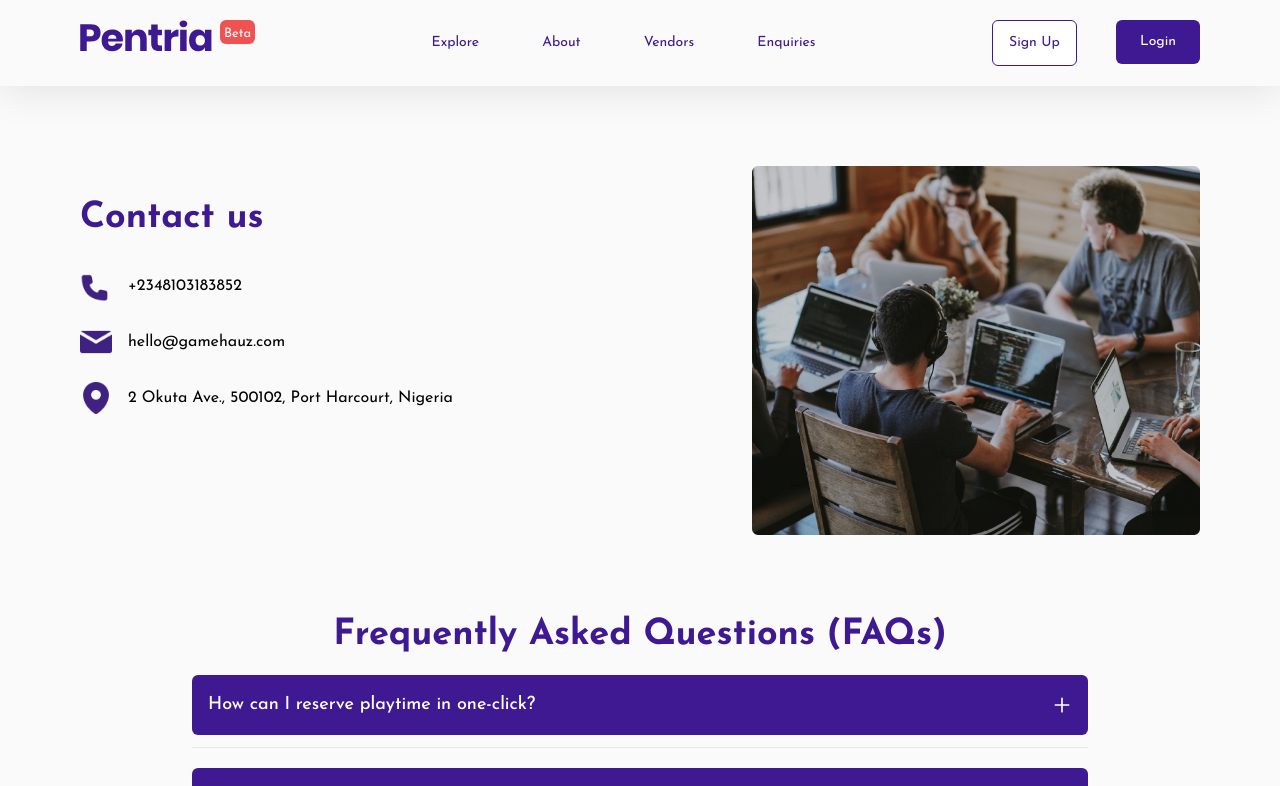
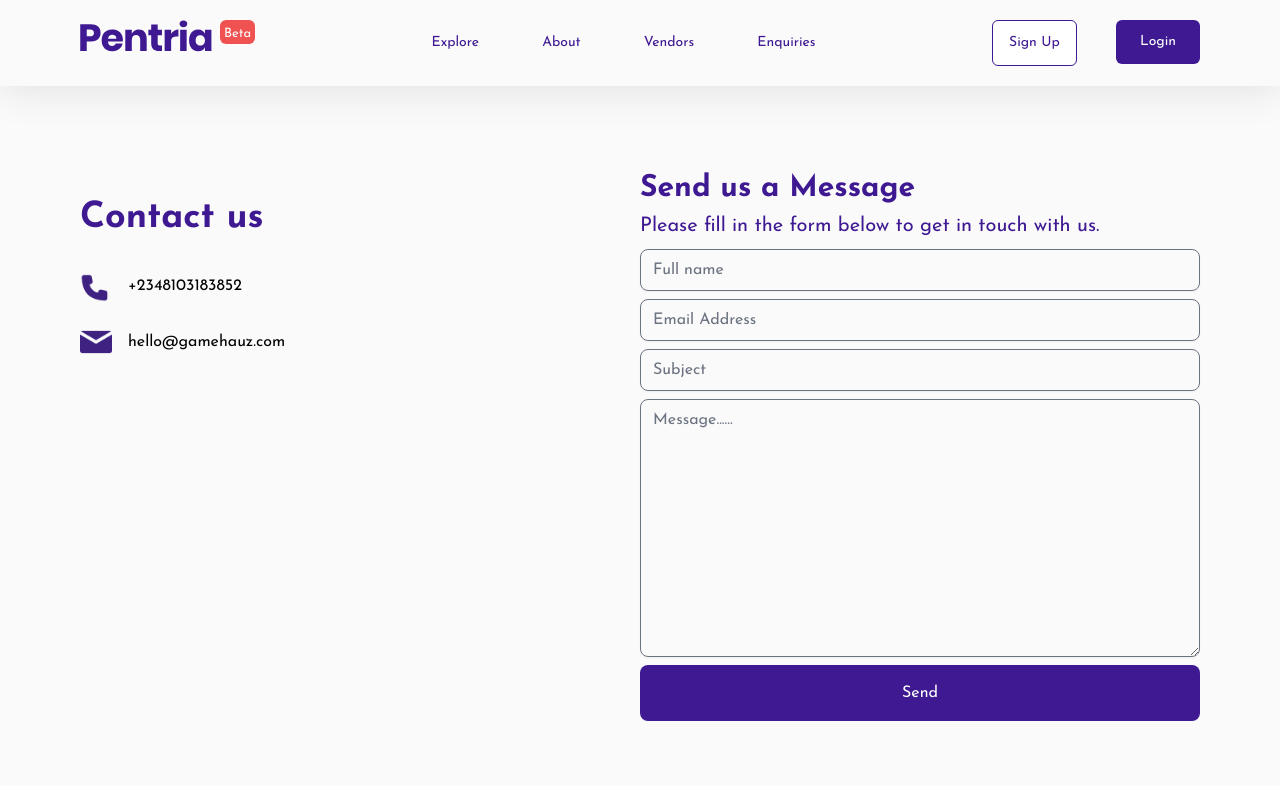
Before and after one commit to Gamehuz/pentria-web, a Next.js app: page /enquiries in a window 1280 px wide. Shown: the top 786 px of the page. Built offline with nearby package versions, Linux system fonts and the light colour scheme; no server answers; what cookies-next, next-redux-wrapper, react-facebook would draw is missing.

Commit message:
Send message

```diff
--- a/pages/about.tsx
+++ b/pages/about.tsx
@@ -52,6 +52,11 @@ const about = () => {
             </div>
             <div className='lg:w-[20%]  w-[40%] text-center'>
               <img className='h-32 w-32 m-auto' src="https://cdn-icons-png.flaticon.com/512/1946/1946429.png" alt="" />
+              <h3 className='font-bold mt-4 text-xl'>AGI, Mayflowers K</h3>
+              <p className='text-sm'>CFO</p>
+            </div>
+            <div className='lg:w-[20%]  w-[40%] text-center'>
+              <img className='h-32 w-32 m-auto' src="https://cdn-icons-png.flaticon.com/512/1946/1946429.png" alt="" />
               <h3 className='font-bold mt-4 text-xl'>Kingsley Sunday</h3>
               <p className='text-sm'>Product designer</p>
             </div>
--- a/pages/enquiries.tsx
+++ b/pages/enquiries.tsx
@@ -1,12 +1,13 @@
 import FaqsCard from '@/components/FaqsCard';
 import FrontLayout from '@/layout/FrontLayout';
-import React from 'react';
+import { useState } from 'react';
+import { message } from 'antd';
 type FaqType = {
   q: string;
   a: string;
 }[];
 
-const enquiries = () => {
+const Enquiries = () => {
   const faqsList: FaqType = [
     {
       q: "How can I reserve playtime in one-click?",
@@ -34,8 +35,46 @@ const enquiries = () => {
     },
   ]
 
+  const [messageApi, contextHolder] = message.useMessage();
+  const [name, setName] = useState('')
+  const [email, setEmail] = useState('')
+  const [subject, setSubject] = useState('')
+  const [msg, setMsg] = useState('')
+  const [loading, setLoading] = useState(false)
+
+  const sendMail = async (e:any) => {
+    setLoading(true)
+    e.preventDefault()
+    if (!name.length || !email.length || !subject.length || !msg.length) {
+      messageApi.open({
+        type: 'error',
+        content: 'Fill the form',
+      });
+      setLoading(false)
+      return
+    }
+
+    const payload = {
+      name,
+      email,
+      subject: `Pentria - ${subject}`,
+      message: msg
+    }
+
+    const response = await fetch('https://formsubmit.co/ajax/gamehauzltd@gmail.com', {
+        method: 'POST', // *GET, POST, PUT, DELETE, etc.
+        headers: {
+          'Content-Type': 'application/json'
+        },
+        body: JSON.stringify(payload) // body data type must match "Content-Type" header
+      });
+      console.log(response)
+      setLoading(false)
+  }
+
   return (
     <FrontLayout>
+      {contextHolder}
       <main className='lg:p-20 sm:px-4 sm:py-10'>
         <div className='lg:flex justify-between'>
           <div className='lg:w-1/2'>
@@ -48,12 +87,41 @@ const enquiries = () => {
               <img src="/images/email_major.png" className='w-8 h-8' alt="" />
               <p className='my-auto ml-4'>hello@gamehauz.com</p>
             </div>
-            <div className='flex my-6'>
-              <img src="/images/location_major.png" className='w-8 h-8' alt="" />
-              <p className='my-auto ml-4'>2 Okuta Ave., 500102, Port Harcourt, Nigeria </p>
-            </div>
           </div>
-          <img src="/images/contact.png" className='lg:w-[40%]' alt="" />
+          <div className='lg:w-1/2 text-primaryColor'>
+            <h1 className='text-[30px] font-bold'>Send us a Message</h1>
+            <p className='text-[20px]'>Please fill in the form below to get in touch with us.</p>
+            <form>
+            <input
+                type="text"
+                placeholder='Full name'
+                required
+                className="w-full mt-2 px-3 py-2 text-gray-500 bg-transparent outline-none border focus:border-indigo-600 shadow-sm rounded-lg"
+                onChange={(e) => setName(e.target.value)}
+              />
+              <br />
+              <input
+                type="email"
+                placeholder='Email Address'
+                required
+                className="w-full mt-2 px-3 py-2 text-gray-500 bg-transparent outline-none border focus:border-indigo-600 shadow-sm rounded-lg"
+                onChange={(e) => setEmail(e.target.value)}
+              />
+              <br />
+              <input
+                type="text"
+                placeholder='Subject'
+                required
+                className="w-full mt-2 px-3 py-2 text-gray-500 bg-transparent outline-none border focus:border-indigo-600 shadow-sm rounded-lg"
+                onChange={(e) => setSubject(e.target.value)}
+              />
+              <br />
+              <textarea className="w-full mt-2 px-3 py-2 text-gray-500 bg-transparent outline-none border focus:border-indigo-600 shadow-sm rounded-lg" name="message" id="1" cols={10} rows={10} placeholder='Message......' onChange={(e) => setMsg(e.target.value)} ></textarea>
+
+              <button disabled={loading} onClick={(e) => sendMail(e)} className='w-full text-white bg-primaryColor rounded-lg py-4'>{loading ? 'Sending....' : 'Send'}</button>
+            </form>
+          </div>
+
         </div>
         <div className='mt-20'>
           <h1 className='text-center text-4xl font-bold text-primaryColor'>Frequently Asked Questions (FAQs)</h1>
@@ -76,4 +144,4 @@ const enquiries = () => {
   );
 };
 
-export default enquiries;
+export default Enquiries;
```
